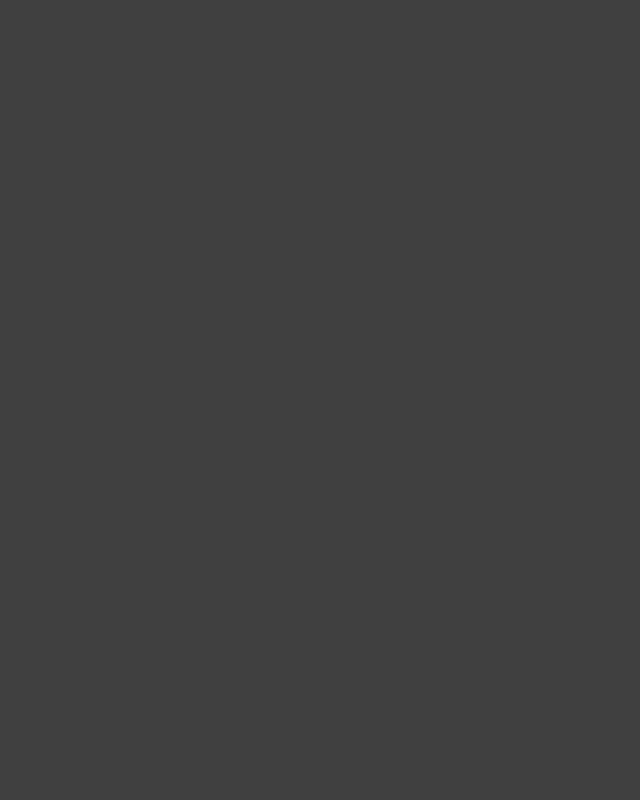
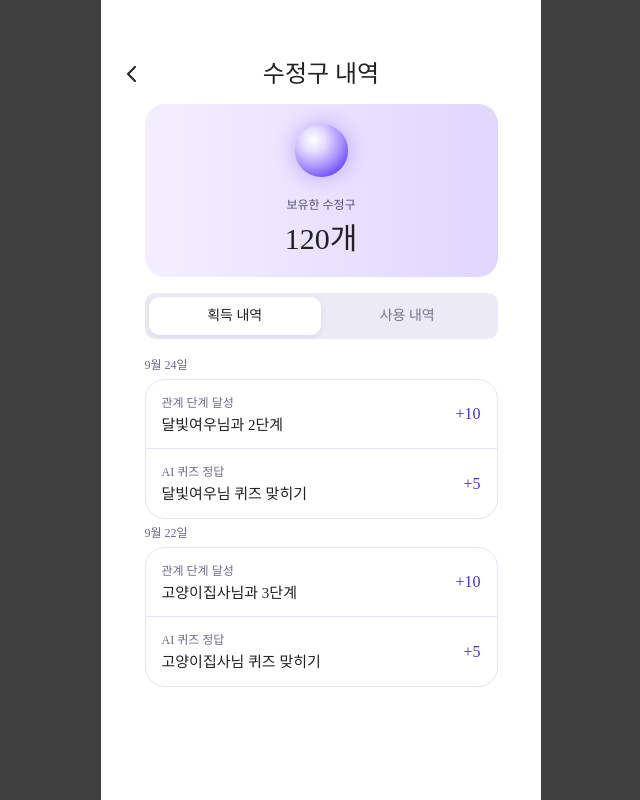
Before and after one commit to sswu-likelion-demoday/FE, a React (Create React App) app: page /mypage/item-history in a window 1280 px wide. Before the commit this address had no page. Shown: the whole page, without its empty margins (319-959 px from the left). Built offline with nearby package versions, Linux system fonts and the light colour scheme; the HTML template or start-up script is replaced by a standard one; a web font is replaced by a local one.

Commit message:
feat: 수정구 내역 화면 구현

```diff
--- a/src/pages/Mypage/Mypage.jsx
+++ b/src/pages/Mypage/Mypage.jsx
@@ -27,7 +27,7 @@ const Mypage = () => {
             내 정보 수정
           </button>
         </div>
-        <div className="m_t_3">
+        <div className="m_t_3" onClick={() => navigate("/mypage/item-history")}>
           <img src={sujeonggu} alt="" />
           <div className="m_t_3_txt">
             <span>보유한 수정구</span>
--- /dev/null
+++ b/src/pages/Mypage/components/PointHistoryItem.jsx
@@ -0,0 +1,17 @@
+import './PointHistoryItem.scss'
+
+const PointHistoryItem = ({ category, title, amount }) => {
+  return (
+    <div className="PointHistoryItem_wrap">
+      <div className="point_history_txt">
+        <span>{category}</span>
+        <p>{title}</p>
+      </div>
+      <span className="point_history_amount">
+        {amount > 0 ? `+${amount}` : amount}
+      </span>
+    </div>
+  );
+};
+
+export default PointHistoryItem;
--- /dev/null
+++ b/src/pages/Mypage/components/PointHistoryItem.scss
@@ -0,0 +1,21 @@
+.PointHistoryItem_wrap {
+  display: flex;
+  align-items: center;
+  justify-content: space-between;
+  line-height: 145%;
+  letter-spacing: -2%;
+  padding: 12px 16px;
+
+  .point_history_txt {
+    span {
+      font-size: 12px;
+      font-weight: 400;
+      color: #6e6887;
+    }
+  }
+
+  .point_history_amount {
+    font-size: 16px;
+    color: #4A2FD0;
+  }
+}
--- /dev/null
+++ b/src/pages/Mypage/components/TabMenu.jsx
@@ -0,0 +1,20 @@
+import "./TabMenu.scss";
+
+const TabMenu = ({ tabs, selected, onChange }) => {
+  return (
+    <div className="TabMenu_wrap">
+      {tabs.map((tab) => (
+        <button
+          key={tab}
+          type="button"
+          className={selected === tab ? "active" : ""}
+          onClick={() => onChange(tab)}
+        >
+          {tab}
+        </button>
+      ))}
+    </div>
+  );
+};
+
+export default TabMenu;
--- /dev/null
+++ b/src/pages/Mypage/components/TabMenu.scss
@@ -0,0 +1,24 @@
+.TabMenu_wrap {
+  display: flex;
+  width: 100%;
+  height: 46px;
+  padding: 4px;
+  background-color: #ECEAF4;
+  border-radius: 10px;
+
+  button {
+    flex: 1;
+    border-radius: 10px;
+    color: #78718f;
+    font-size: 14px;
+    line-height: 145%;
+    letter-spacing: -2%;
+    cursor: pointer;
+
+    &.active {
+      background-color: var(--white);
+      color: var(--text);
+      box-shadow: 0 2px 6px 0 rgba(51, 26, 128, 0.08);
+    }
+  }
+}
--- a/src/pages/Mypage/pages/EditProfile/EditProfile.jsx
+++ b/src/pages/Mypage/pages/EditProfile/EditProfile.jsx
@@ -41,7 +41,7 @@ const EditProfile = () => {
       <div className="editprofile_bot">
         <button
           className="editprofile_bot_btn"
-          onClick={() => navigate("/signup/profile")}
+          onClick={() => navigate("/mypage")}
         >
           설정 완료
         </button>
--- /dev/null
+++ b/src/pages/Mypage/pages/ItemHistory/ItemHistory.jsx
@@ -0,0 +1,76 @@
+import { useNavigate } from "react-router-dom";
+import { useState } from "react";
+import TabMenu from "../../components/TabMenu";
+import MypageHeader from "../../components/MypageHeader";
+import PointHistoryItem from "../../components/PointHistoryItem";
+import "./ItemHistory.scss";
+import sujeonggu from "../../../../assets/images/Mypage/sujeonggu.svg";
+
+const ItemHistory = () => {
+  const navigate = useNavigate();
+  const [selectedTab, setSelectedTab] = useState("획득 내역");
+
+  return (
+    <div className="page ItemHistory_wrap">
+      <div className="itemhistory_top">
+        <MypageHeader title="수정구 내역" onBack={() => navigate("/mypage")} />
+      </div>
+      <div className="itemhistory_main">
+        <div className="i_m_1">
+          <img src={sujeonggu} alt="" />
+          <span>보유한 수정구</span>
+          <p>120개</p>
+        </div>
+        <div className="i_m_2">
+          <TabMenu
+            tabs={["획득 내역", "사용 내역"]}
+            selected={selectedTab}
+            onChange={setSelectedTab}
+          />
+        </div>
+        {selectedTab === "획득 내역" ? (
+          <>
+            <div className="i_m_earning">
+              <div className="i_m_e_1">
+                <span>9월 24일</span>
+                <div className="i_m_e_box">
+                  <PointHistoryItem
+                    category="관계 단계 달성"
+                    title="달빛여우님과 2단계"
+                    amount={10}
+                  />
+
+                  <PointHistoryItem
+                    category="AI 퀴즈 정답"
+                    title="달빛여우님 퀴즈 맞히기"
+                    amount={5}
+                  />
+                </div>
+              </div>
+              <div className="i_m_e_2">
+                <span>9월 22일</span>
+                <div className="i_m_e_box">
+                  <PointHistoryItem
+                    category="관계 단계 달성"
+                    title="고양이집사님과 3단계"
+                    amount={10}
+                  />
+
+                  <PointHistoryItem
+                    category="AI 퀴즈 정답"
+                    title="고양이집사님 퀴즈 맞히기"
+                    amount={5}
+                  />
+                </div>
+              </div>
+            </div>
+          </>
+        ) : (
+          <div className="i_m_usage">{/* 사용 내역 UI는 추후 구현 */}</div>
+        )}
+      </div>
+    </div>
+  );
+};
+
+export default ItemHistory;
--- /dev/null
+++ b/src/pages/Mypage/pages/ItemHistory/ItemHistory.scss
@@ -0,0 +1,79 @@
+.ItemHistory_wrap {
+  display: flex;
+  flex-direction: column;
+  align-items: center;
+  min-height: 100dvh;
+}
+
+.itemhistory_top {
+  width: 100%;
+}
+
+// ================================================================
+
+.i_m_1 {
+  width: 353px;
+  height: 173px;
+  border-radius: 20px;
+  background: linear-gradient(to right, #f3efff, #e0d6ff);
+
+  display: flex;
+  flex-direction: column;
+  align-items: center;
+  margin-top: 12.5px;
+
+  font-size: 30px;
+  line-height: 125%;
+  letter-spacing: -2%;
+
+  img {
+    width: 93px;
+  }
+
+  span {
+    font-weight: 400;
+    font-size: 12px;
+    line-height: 145%;
+    letter-spacing: -2%;
+    color: #574f80;
+  }
+
+  p {
+    margin-top: 6px;
+  }
+}
+
+.i_m_2 {
+  margin-top: 16px;
+}
+
+// ================================================================
+
+.i_m_e_box {
+  border: 1px solid #e6e2f7;
+  border-radius: 20px;
+
+  .PointHistoryItem_wrap + .PointHistoryItem_wrap {
+    border-top: 1px solid #e6e2f7;
+  }
+}
+
+.i_m_e_1,
+.i_m_e_2 {
+  display: flex;
+  flex-direction: column;
+  gap: 8px;
+
+  span {
+    font-size: 12px;
+    color: #6e6887;
+  }
+}
+
+.i_m_e_1 {
+  margin-top: 20px;
+}
+
+.i_m_e_2 {
+  margin-top: 8px;
+}
--- a/src/routes/MypageRoutes.jsx
+++ b/src/routes/MypageRoutes.jsx
@@ -2,11 +2,13 @@ import { Route } from "react-router-dom";
 
 import Mypage from "../pages/Mypage/Mypage";
 import EditProfile from "../pages/Mypage/pages/EditProfile/EditProfile";
+import ItemHistory from "../pages/Mypage/pages/ItemHistory/ItemHistory";
 
 const OnboardingRoutes = (
   <>
     <Route path="/mypage" element={<Mypage />} />
     <Route path="/mypage/edit-profile" element={<EditProfile />} />
+    <Route path="/mypage/item-history" element={<ItemHistory />} />
   </>
 );
 export default OnboardingRoutes;
```
